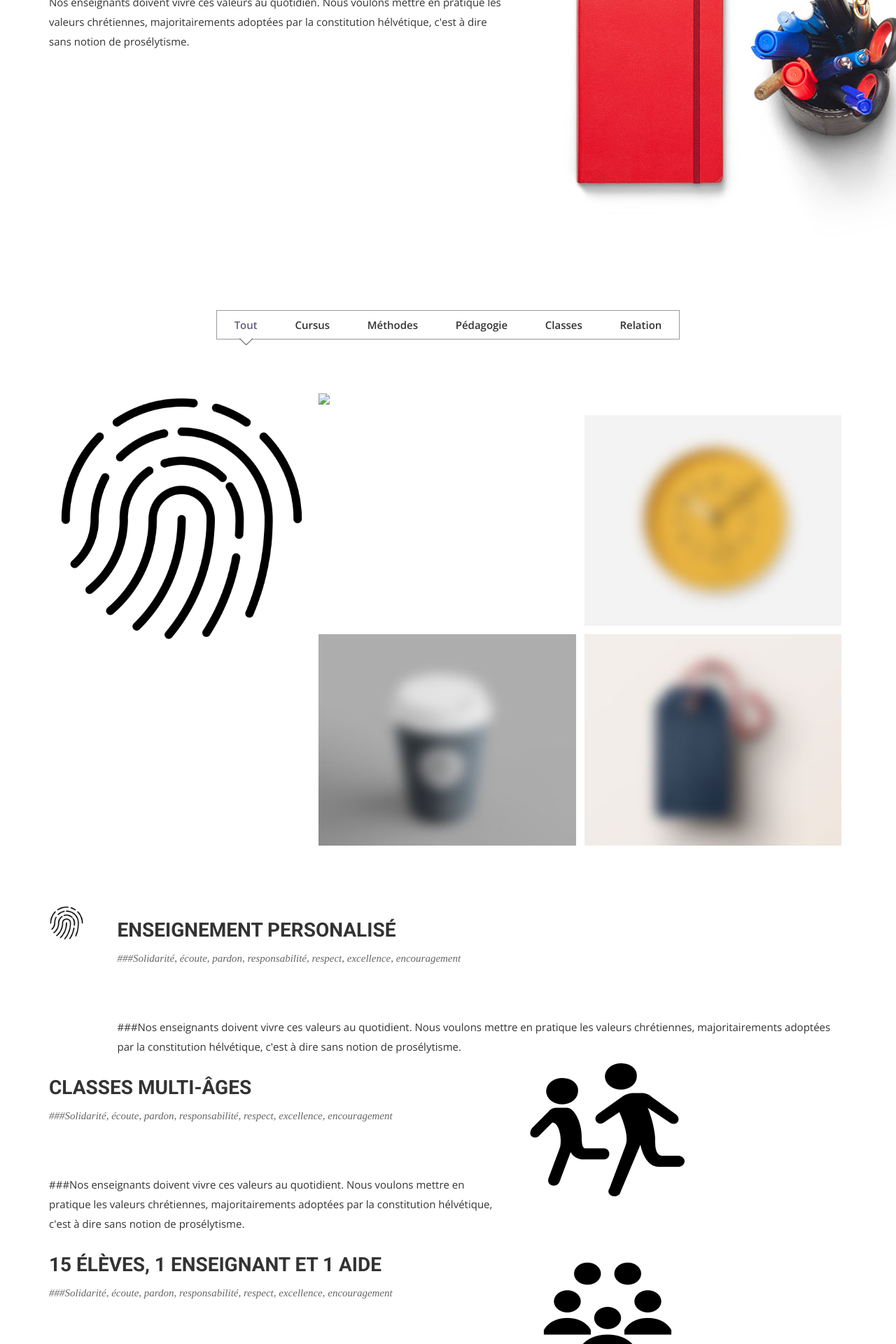
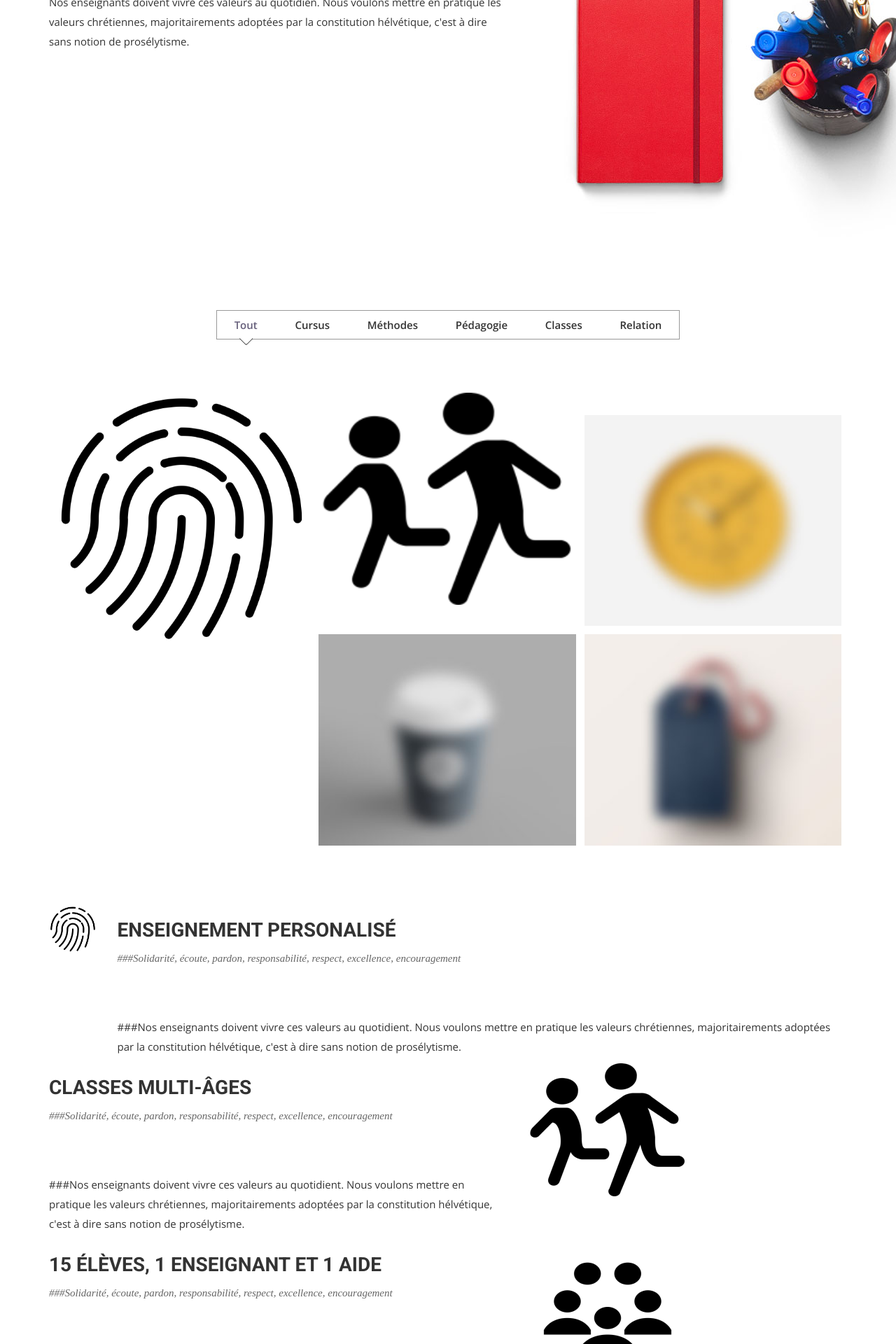
Before and after one commit to midjoule/lifeschool, a Jekyll site: the page built from intro.html, in a window 1280 px wide. Shown: the part 1761-3681 px from the top of the page at 70% size. Built offline with Jekyll 4.4.1, drawn with Linux system fonts in a browser that asks for light colours; nearby versions of some CDN libraries; some web fonts are replaced.

Commit message:
Update intro.html

```diff
--- a/intro.html
+++ b/intro.html
@@ -122,7 +122,7 @@ permalink: /intro/
 
                   <li class="mix Pedagogy">
                     <a href="#multi-ages">
-                      <img src="{{ site.baseurl }}/img/portfolio/multi ages.png" alt="Multi-âges">
+                      <img src="{{ site.baseurl }}/img/principles/multi ages.png" alt="Multi-âges">
                       <div class="overly">
                         <div class="position-center">
                           <h2>Classes Multi-âge</h2>
@@ -194,7 +194,7 @@ permalink: /intro/
     <div class="row">
       <div class="col-sm-1 col-sm-12">
         <div class="block">
-          <img src="/img/principles/finger print.png" alt="finger print" style="width:50px">
+          <img src="/img/principles/finger print.png" alt="finger print" class="img-responsive">
         </div>
       </div><!-- .col-sm-1 close -->
       <div class="col-sm-11 col-sm-12">
```
